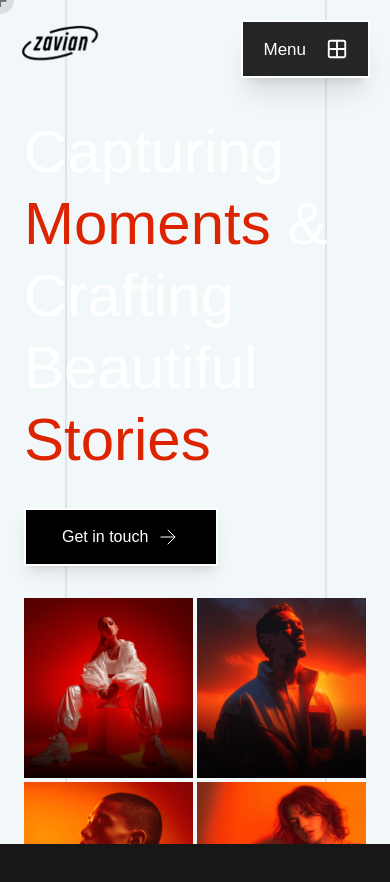
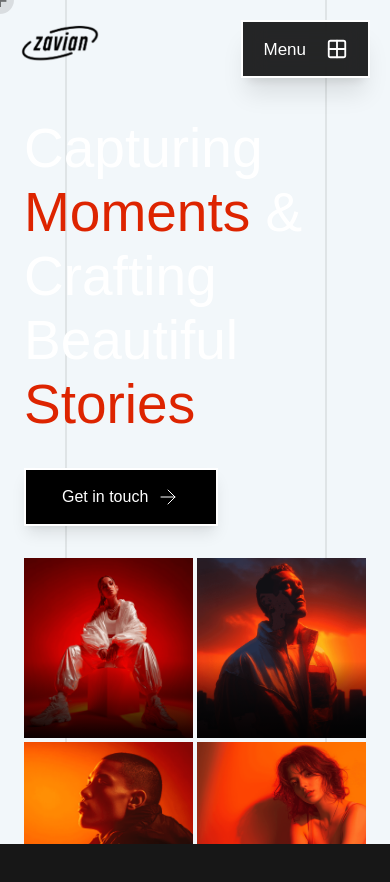
Before and after one commit to Greggart9/zavian, a Next.js app: page / in a window 390 px wide. Shown: the top 882 px of the page. Built offline with nearby package versions, Linux system fonts and the light colour scheme.

Commit message:
fix: Adjust heading font size and line height in Hero component for improved readability

```diff
--- a/app/components/sections/Hero.tsx
+++ b/app/components/sections/Hero.tsx
@@ -16,7 +16,7 @@
 
          {/* HERO CONTENT */}
         <div className="pt-26 mb-8 flex-col xl:flex justify-between relative ">
-          <h1 className=" text-[60px] md:text-[70px] lg:text-[80px] lg:w-200 xl:w-250 leading-18 md:leading-20 lg:leading-23 font-light ">Capturing <span className="text-custom1">Moments</span> & Crafting Beautiful <span className="text-custom1">Stories</span></h1>
+          <h1 className=" text-[55px] md:text-[70px] lg:text-[80px] lg:w-200 xl:w-250 leading-16 md:leading-20 lg:leading-23 font-light ">Capturing <span className="text-custom1">Moments</span> & Crafting Beautiful <span className="text-custom1">Stories</span></h1>
 
           <Button className="mt-8 md:mt-10" href="/contact" variant="black">
             Get in touch
```
